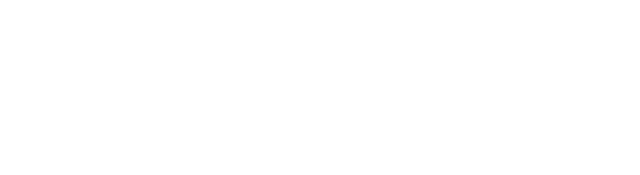
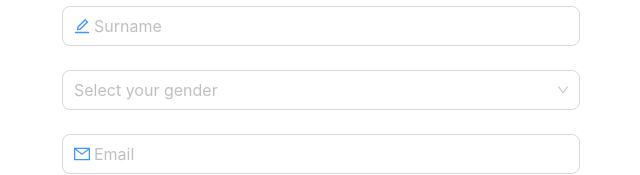
Before and after one commit to m-baj/Belfri, a Next.js app: page /register/teacher/TeacherRegistration in a window 1280 px wide. Before the commit this address had no page. Shown: the part 156-331 px from the top of the page, without its empty margins (319-959 px from the left). Built offline with nearby package versions, Linux system fonts and the light colour scheme.

Commit message:
Add gender field to TeacherRegistrationForm and create TeacherRegistration page

```diff
--- a/src/components/TeacherRegistrationForm/TeacherRegistrationForm.tsx
+++ b/src/components/TeacherRegistrationForm/TeacherRegistrationForm.tsx
@@ -31,6 +31,7 @@
 interface Fields {
     name?: string;
     surname?: string;
+    gender?: string;
     email?: string;
     phoneNumber?: string;
     username?: string;
@@ -52,7 +53,7 @@
 
     const handleForm = (values: any) => {
         console.log(values);
-        router.push("/login");
+        // router.push("/login");
     };
 
     const prefixSelector = (
@@ -130,6 +131,26 @@
                         size="large"
                         placeholder="Surname"
                         prefix={<EditOutlined style={{ color: blue[4] }} />}
+                    />
+                </Form.Item>
+                <Form.Item<Fields>
+                    name="gender"
+                    rules={[
+                        {
+                            required: true,
+                            message: "Please input your gender!",
+                        },
+                    ]}
+                >
+                    <Select
+                        placeholder="Select your gender"
+                        size="large"
+                        onChange={handleForm}
+                        options={[
+                            { value: "male", label: "Male" },
+                            { value: "female", label: "Female" },
+                            { value: "other", label: "Other" },
+                        ]}
                     />
                 </Form.Item>
                 <Form.Item<Fields>
```
Also changed, not shown: src/pages/register/teacher/TeacherRegistration.tsx (renamed from src/pages/teacher_registration/TeacherRegistration.tsx), src/pages/register/teacher/index.tsx (renamed from src/pages/teacher_registration/index.tsx).
